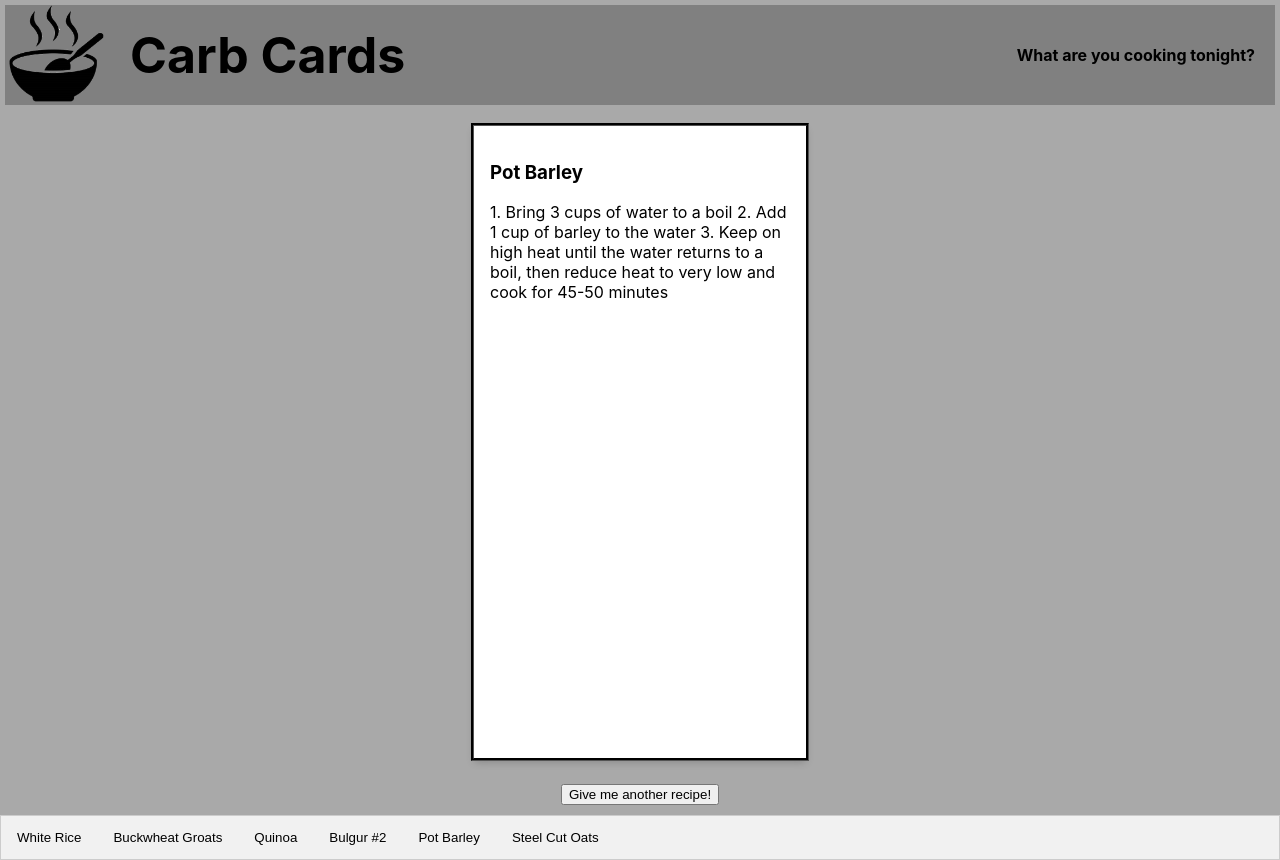
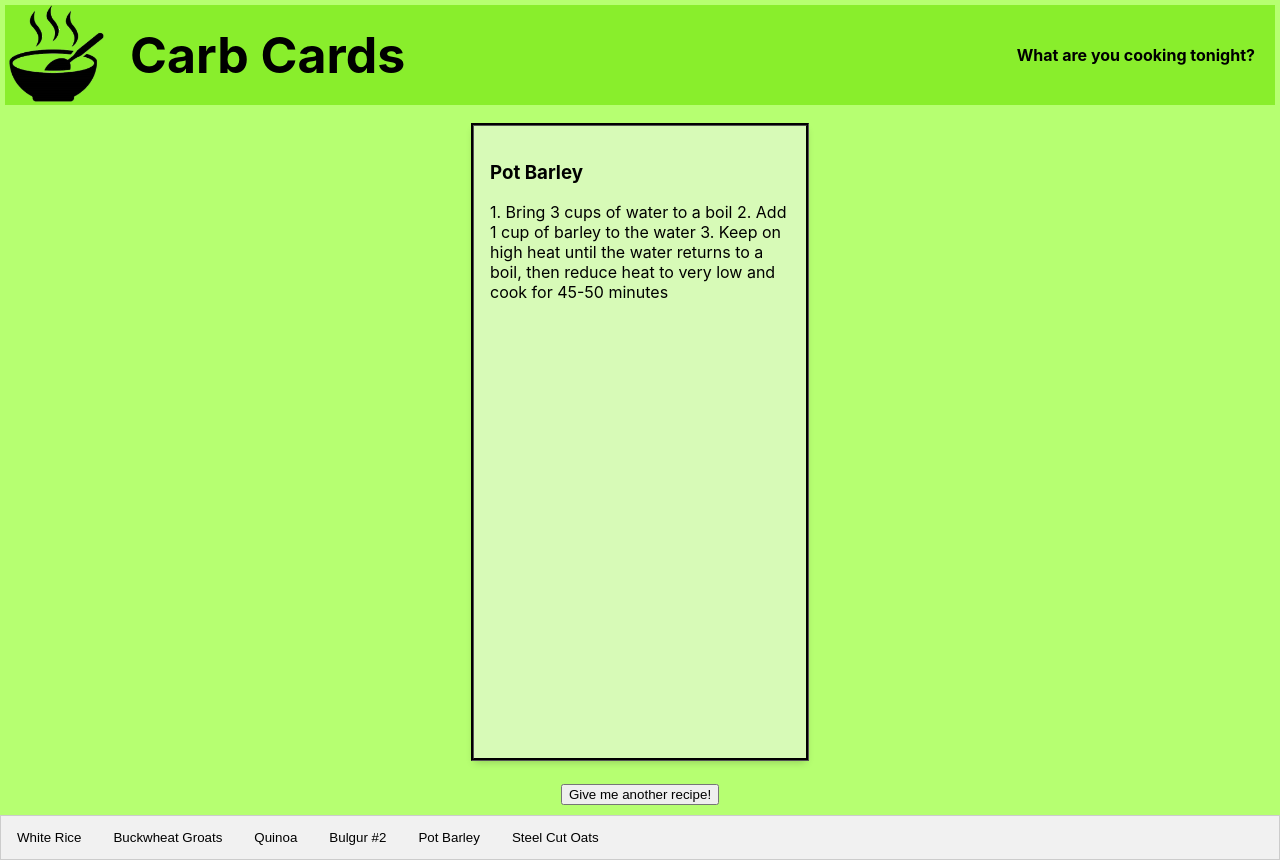
Before and after one commit to MarieIndustries/carb-cards, a React (Create React App) app: page / in a window 1280 px wide. Built offline with nearby package versions, Linux system fonts and the light colour scheme.

Commit message:
navbar now brings up the correct recipe clicked; color scheme change

```diff
--- a/src/App.js
+++ b/src/App.js
@@ -7,7 +7,6 @@ import './index.css'
 
 function App() {
   const [currentRecipe, setCurrentRecipe] = React.useState(randomRecipeIndex())
-
 
   function randomRecipeIndex(){
     return Math.floor(Math.random() * CarbData.data.length)
@@ -28,12 +27,17 @@ function App() {
     })
   }
 
+  function selectSpecificRecipe(elementName){
+      const currentlySelectedElement  = CarbData.data.filter(item=> item.title === elementName);
+      setCurrentRecipe(currentlySelectedElement[0].id-1)
+  }
+
   return (
     <div className="App">
         <Header />
         <Card recipeIndex={currentRecipe}/>
         {newRecipeButton()}
-        <Navbar />
+        <Navbar handleClick={selectSpecificRecipe}  />
     </div>
   );
 }
--- a/src/components/Header.js
+++ b/src/components/Header.js
@@ -5,7 +5,7 @@ import bowl from '../images/steamy-bowl.png'
 export default function Header(){
     return(
         <div className="header">
-            <img src={bowl} className="header-img" />
+            <img src={bowl} alt="" className="header-img" />
             <h1 className="header--title">Carb Cards</h1>
             <h4 className="header--subtitle">What are you cooking tonight?</h4>
         </div>
--- a/src/components/Navbar.js
+++ b/src/components/Navbar.js
@@ -2,12 +2,16 @@ import React from 'react'
 import CarbData from '../CarbData.js'
 import '../index.css'
 
-export default function Navbar(){
+export default function Navbar(props){
 
     //TODO: clicking one of these will bring up its card info
 
+    //selectedElement
+    //
+    // props.
+
     const buttonNames = CarbData.data.map(item=>{
-        return(<button key={item.id}>{item.title}</button>)
+        return(<button key={item.id} onClick={() => props.handleClick(item.title)} >{item.title}</button>)
     })
 
     return(
--- a/src/index.css
+++ b/src/index.css
@@ -5,7 +5,7 @@ body {
     sans-serif;
   -webkit-font-smoothing: antialiased;
   -moz-osx-font-smoothing: grayscale;
-  background-color: darkgray;
+  background-color: rgb(182, 255, 113);
 }
 
 code {
@@ -21,7 +21,7 @@ code {
   height: 100px;
   line-height: 100px;
   color: black;
-  background-color: gray;
+  background-color: rgb(137, 238, 44);
 }
 
 .header--title{
@@ -53,7 +53,7 @@ code {
   outline-style: groove;
   margin: 1em;
   padding: 1em;
-  background-color: white;
+  background-color: rgb(215, 250, 183);
 }
 
 .card:hover {
```
